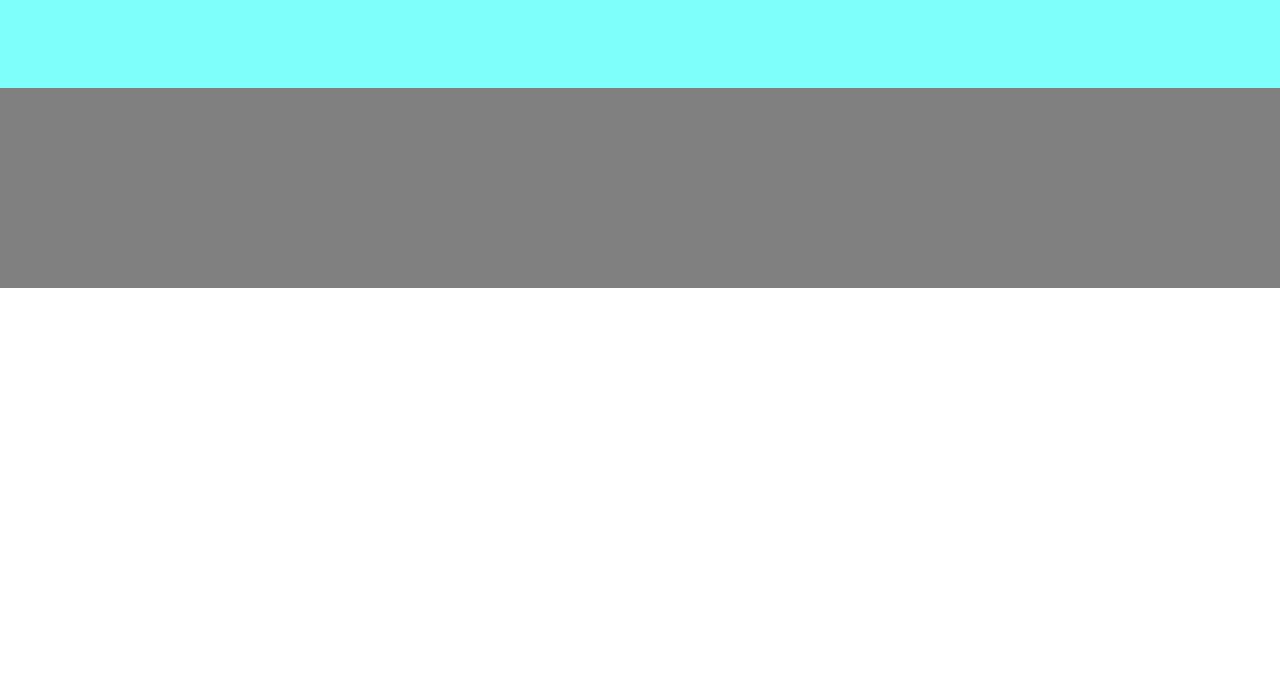
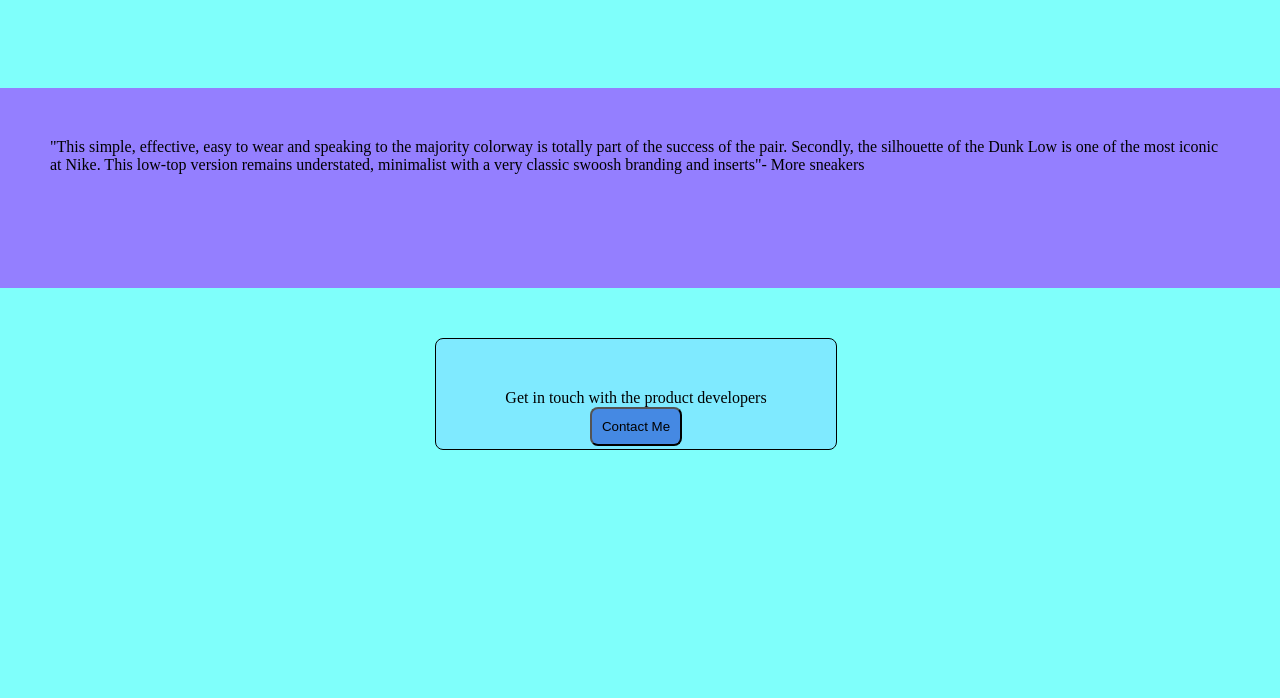
Before and after one commit to arianchhim978/startup-land, a plain HTML site: page index.html in a window 1280 px wide. Shown: the part 702-1400 px from the top of the page. Before the commit the page ends 990 px from the top, so only its background shows below. Drawn offline with Linux system fonts and the light colour scheme.

Commit message:
Added contact and more backgrounds

```diff
--- a/index.html
+++ b/index.html
@@ -16,14 +16,14 @@
 
     <header>
       <ul>
-        <li><a href="">Home</a></li>
-        <li><a href=""> Product</a></li>
-        <li><a href="">Contact</a></li>
+        <li><a href="#home">Home</a></li>
+        <li><a href="#product"> Product</a></li>
+        <li><a href="#contact">Contact</a></li>
       </ul>
     </header>
     <div class="shoe">
       <div class="text-container">
-      <h1>The All New Panda Dunks</h1>
+      <h1 id="home">The All New Panda Dunks</h1>
       <p>These are exclusive shoes</p>
       <button>Grab Them Now</button>
       </div>
@@ -31,12 +31,18 @@
 
     </div>
     <div class="back">
-    <img src="https://static.nike.com/a/images/t_PDP_1280_v1/f_auto,q_auto:eco/b1bcbca4-e853-4df7-b329-5be3c61ee057/dunk-low-retro-mens-shoes-87q0hf.png">
+    <img id="product" src="https://static.nike.com/a/images/t_PDP_1280_v1/f_auto,q_auto:eco/b1bcbca4-e853-4df7-b329-5be3c61ee057/dunk-low-retro-mens-shoes-87q0hf.png">
     <img src="https://static.nike.com/a/images/t_PDP_1280_v1/f_auto,q_auto:eco/938273c4-d731-4fe6-b2c7-1a75002a1536/dunk-low-mens-shoes-1h0tSg.png">
     <img src="https://classic.cdn.media.amplience.net/i/hibbett/F1483_1005_right2?fmt=webp&w=300&h=360&bg=rgb(255,255,255)&img404=404&v=0">
     </div>
   <div class="bac">
-
+    <div class="ye">
+    <p>"This simple, effective, easy to wear and speaking to the majority colorway is totally part of the success of the pair. Secondly, the silhouette of the Dunk Low is one of the most iconic at Nike. This low-top version remains understated, minimalist with a very classic swoosh branding and inserts"- More sneakers</p>
+    </div>
+  </div>
+  <div class="back">
+    <div id="contact"><p> Get in touch with the product developers</p>
+    <button>Contact Me</button> </div>
   </div>
   </body>
 </html>
--- a/style.css
+++ b/style.css
@@ -44,5 +44,22 @@
 }
 .bac{
     height: 200px;
-    background-color: grey;
+    background-color: rgb(148, 127, 255);
 }
+.ye{
+    padding-top:50px;
+    padding-left:50px;
+    padding-right: 50px;
+}
+#contact{
+    text-align: center;
+    border : 1px solid black;
+    margin-top:50px;
+    margin-left:155px;
+    padding-top:50px;
+    height:60px;
+    width:400px;
+    border-radius: 8px;
+    background-color:rgb(127, 234, 255);
+
+}
```
